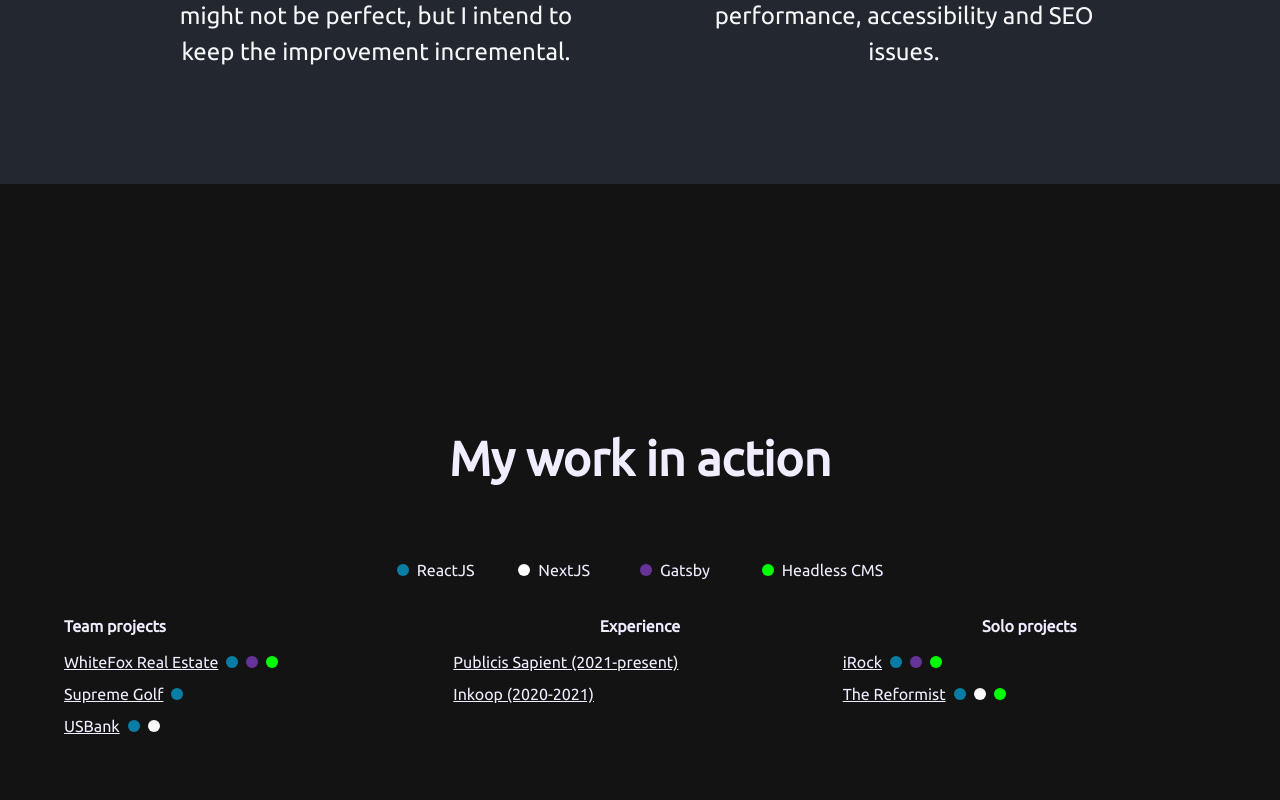
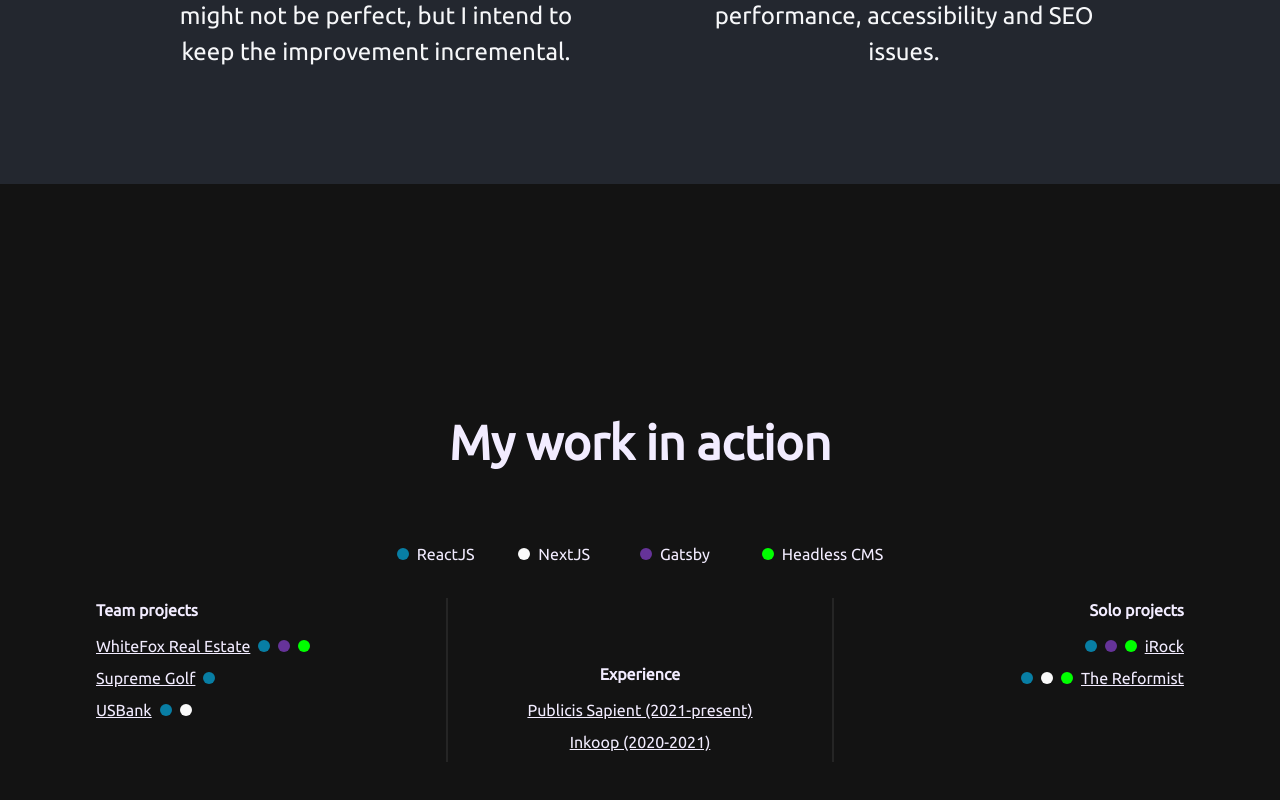
Before and after one commit to kirtiraj-patil/kirtiraj-patil.github.io, an Angular app: page / in a window 1280 px wide. Shown: the part 2216-3016 px from the top of the page. Built offline with nearby package versions, Linux system fonts and the light colour scheme; what @ng-icons/core, @ng-icons/heroicons would draw is missing.

Commit message:
feat: work section for desktop complete

```diff
--- a/src/app/work/project-item/project-item.component.html
+++ b/src/app/work/project-item/project-item.component.html
@@ -1,4 +1,15 @@
-<div class="project-item">
-  <a href="{{url}}" class="project-item__link">{{title}}</a>
-  <span *ngFor="let tag of tags" class="project-item__tag project-item__tag--{{tag}}" ></span>
+<div class="project-item project-item--{{ align }}">
+  <div class="project-item__tags" *ngIf="align === 'right'">
+    <span
+      *ngFor="let tag of tags"
+      class="project-item__tag project-item__tag--{{ tag }}"
+    ></span>
+  </div>
+  <a href="{{ url }}" class="project-item__link">{{ title }}</a>
+  <div class="project-item__tags" *ngIf="align === 'left'">
+    <span
+      *ngFor="let tag of tags"
+      class="project-item__tag project-item__tag--{{ tag }}"
+    ></span>
+  </div>
 </div>
--- a/src/app/work/project-item/project-item.component.scss
+++ b/src/app/work/project-item/project-item.component.scss
@@ -4,14 +4,31 @@
 .project-item {
   display: flex;
   align-items: center;
+  justify-content: center;
+  width: 100%;
   margin-bottom: 0.5rem;
 
   &__link {
     color: inherit;
   }
 
+  &__tags {
+    display: flex;
+    &:first-child {
+      margin-right: 0.5rem;
+    }
+  }
+
   &__tag {
     margin-left: 0.5rem;
     @include legend;
   }
+
+  &--left {
+    justify-content: flex-start;
+  }
+
+  &--right {
+    justify-content: flex-end;
+  }
 }
--- a/src/app/work/project-item/project-item.component.ts
+++ b/src/app/work/project-item/project-item.component.ts
@@ -9,4 +9,5 @@ export class ProjectItemComponent {
   @Input() title: string = '';
   @Input() url: string = '';
   @Input() tags: string[] = [];
+  @Input() align: string = 'center';
 }
--- a/src/app/work/work.component.html
+++ b/src/app/work/work.component.html
@@ -10,19 +10,19 @@
     <div class="work-section__projects-list">
       <p class="work-section__projects-list-title">Team projects</p>
       <ul class="work-section__projects-list-container">
-        <app-project-item *ngFor="let project of work_data.team" [title]="project.title" [url]="project.url" [tags]="project.tags"></app-project-item>
+        <app-project-item [align]="'left'" *ngFor="let project of work_data.team" [title]="project.title" [url]="project.url" [tags]="project.tags"></app-project-item>
       </ul>
     </div>
     <div class="work-section__projects-list">
       <p class="work-section__projects-list-title">Experience</p>
       <ul class="work-section__projects-list-container">
-        <app-project-item *ngFor="let project of work_data.companies" [title]="project.title" [url]="project.url" [tags]="project.tags"></app-project-item>
+        <app-project-item [align]="'center'" *ngFor="let project of work_data.companies" [title]="project.title" [url]="project.url" [tags]="project.tags"></app-project-item>
       </ul>
     </div>
     <div class="work-section__projects-list">
       <p class="work-section__projects-list-title">Solo projects</p>
       <ul class="work-section__projects-list-container">
-        <app-project-item *ngFor="let project of work_data.solo" [title]="project.title" [url]="project.url" [tags]="project.tags"></app-project-item>
+        <app-project-item [align]="'right'" *ngFor="let project of work_data.solo" [title]="project.title" [url]="project.url" [tags]="project.tags"></app-project-item>
       </ul>
     </div>
   </div>
--- a/src/app/work/work.component.scss
+++ b/src/app/work/work.component.scss
@@ -22,7 +22,17 @@
     column-gap: 1rem;
     justify-content: space-between;
 
+    @include lg-screen {
+      padding-left: 2rem;
+      padding-right: 2rem;
+    }
+
     &-list {
+      display: flex;
+      flex-direction: column;
+      align-items: center;
+      margin-top: 4rem;
+
       &-title {
         font-weight: bold;
         margin-bottom: 0.75rem;
@@ -30,11 +40,25 @@
 
       &-container {
         padding: 0;
+        width: 100%;
       }
 
       &:first-of-type {
-        text-align: left;
+        margin-top: 0;
+        align-items: flex-start;
+        border-right: 2px solid $color-base;
+      }
+
+      &:last-of-type {
+        margin-top: 0;
+        align-items: flex-end;
+        border-left: 2px solid $color-base;
       }
     }
   }
+
+  app-project-item {
+    display: block;
+    width: 100%;
+  }
 }
--- a/src/styles/mixins.scss
+++ b/src/styles/mixins.scss
@@ -2,6 +2,12 @@
 
 @mixin lg-screen {
   @media (min-width: 1024px) {
+    @content;
+  }
+}
+
+@mixin md-screen {
+  @media (min-width: 768px) {
     @content;
   }
 }
@@ -40,6 +46,7 @@
 }
 
 @mixin legend {
+  display: block;
   width: 0.75rem;
   height: 0.75rem;
   border-radius: 50%;
```
